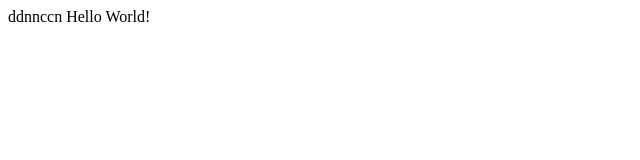
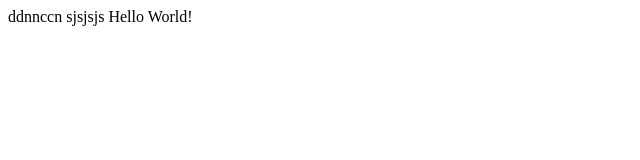
Before and after one commit to Tech-Jewel/My-90-Days-Of-Code, a plain HTML site: page Day1-5/Index.html in a window 1280 px wide. Shown: the full height of the page, 0-640 px from the left. Drawn offline with Linux system fonts and the light colour scheme.

Commit message:
second update

```diff
--- a/Day1-5/Index.html
+++ b/Day1-5/Index.html
@@ -6,7 +6,7 @@
     <title>Day 1-5 | 90 Days JavaScript Challenge</title>
 </head>
 <body>
-    ddnnccn
+    ddnnccn sjsjsjs
 
     <script src="script.js"></script>
 </body>
```
